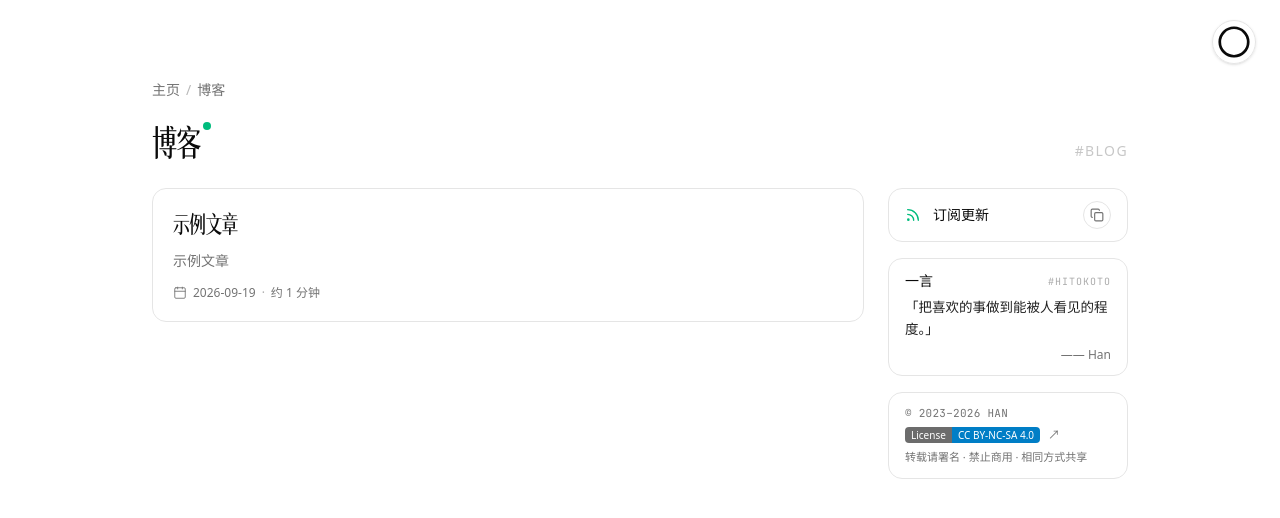
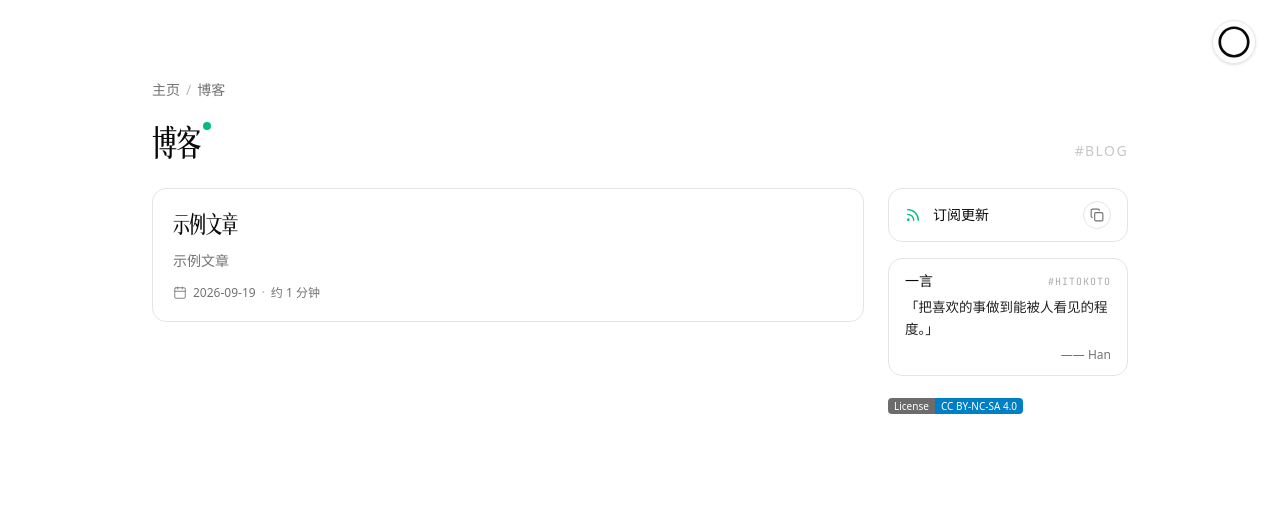
Before and after one commit to HanHanWeb/homepage, a Next.js app: page /blog in a window 1280 px wide. Shown: the top 518 px of the page. Built offline with nearby package versions, Linux system fonts and the light colour scheme; no server answers; a small style sheet from the web is missing; a web font is replaced by a local one.

Commit message:
style: 版权徽章去掉卡片容器，仅保留徽章本体并链接协议页

```diff
--- a/src/components/license-card.tsx
+++ b/src/components/license-card.tsx
@@ -1,32 +1,19 @@
-/** 版权声明卡：许可证徽章沿用 shields.io 的蓝色惯例 */
+/** 版权徽章：shields.io 蓝色惯例，直接左对齐放在侧栏，不套卡片容器 */
 export function LicenseCard() {
   return (
-    <section className="rounded-xl border bg-card px-4 py-3">
-      <p className="font-mono text-[11px] tracking-wide text-muted-foreground">
-        © 2023–2026 HAN
-      </p>
-      <div className="mt-1.5 flex items-center gap-2">
-        <span className="inline-flex items-center overflow-hidden rounded-[4px] text-[10px] leading-none">
+    <a
+      href="https://creativecommons.org/licenses/by-nc-sa/4.0/deed.zh"
+      target="_blank"
+      rel="noopener noreferrer"
+      aria-label="本站内容采用 CC BY-NC-SA 4.0 协议"
+      className="inline-flex w-fit items-center overflow-hidden rounded-[4px] text-[10px] leading-none transition-opacity hover:opacity-80"
+    >
       <span className="bg-foreground/60 px-1.5 py-[3px] font-medium text-background">
         License
       </span>
       <span className="bg-[#007ec6] px-1.5 py-[3px] font-medium text-white">
         CC BY-NC-SA 4.0
       </span>
-        </span>
-        <a
-          href="https://creativecommons.org/licenses/by-nc-sa/4.0/deed.zh"
-          target="_blank"
-          rel="noopener noreferrer"
-          aria-label="查看 CC BY-NC-SA 4.0 协议全文"
-          className="text-xs text-muted-foreground transition-colors hover:text-[#00bc7d]"
-        >
-          ↗
     </a>
-      </div>
-      <p className="mt-1.5 text-[11px] text-muted-foreground">
-        转载请署名 · 禁止商用 · 相同方式共享
-      </p>
-    </section>
   );
 }
```
Lines whose indentation alone changed are shown as unchanged.
